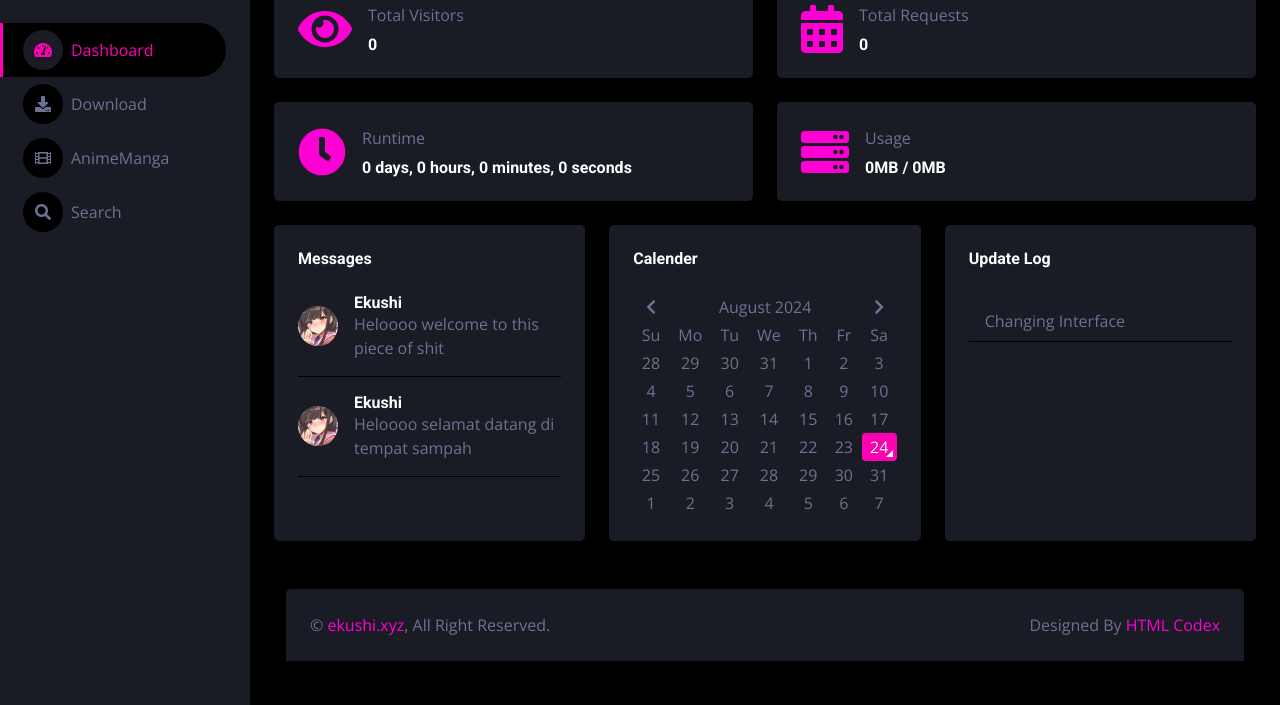
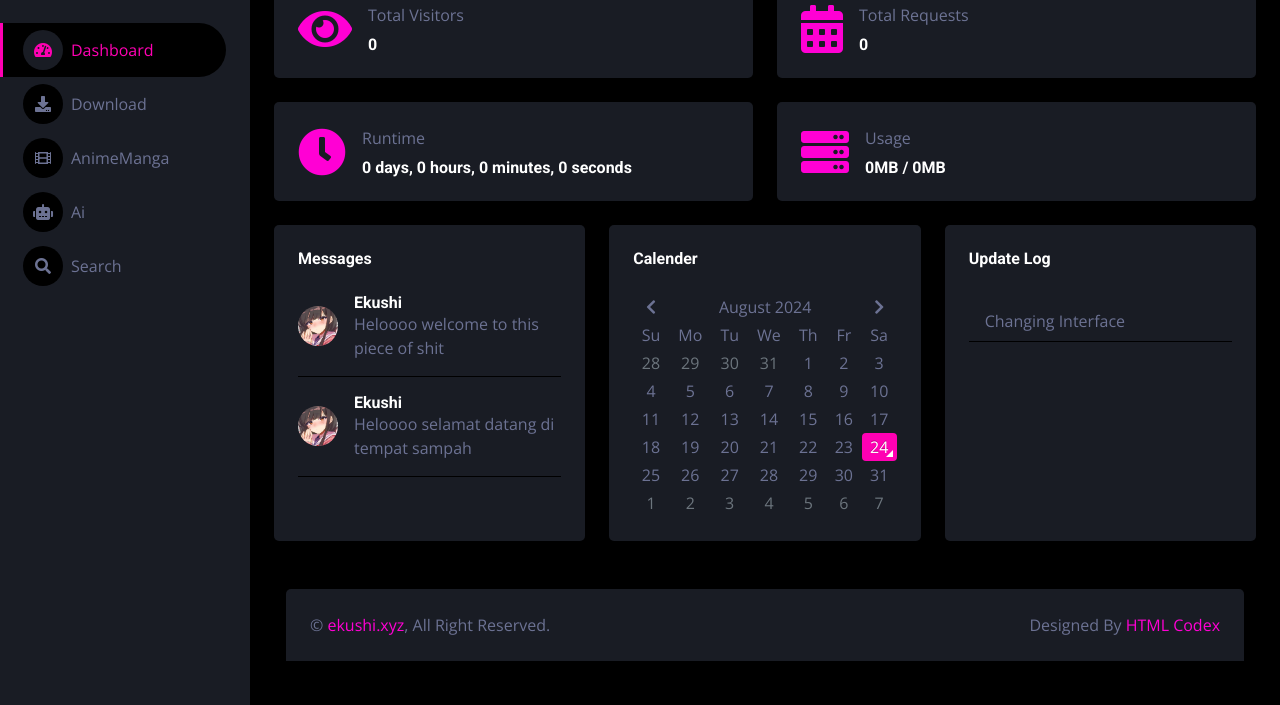
Before and after one commit to ExyXyz/e, a plain HTML site: page index.html in a window 1280 px wide. Shown: the part 95-800 px from the top of the page. Drawn offline with nearby package versions, Linux system fonts and the light colour scheme; no server answers.

Commit message:
Update index.html

```diff
--- a/index.html
+++ b/index.html
@@ -8,41 +8,32 @@
     <meta content="" name="keywords">
     <meta content="" name="description">
 
-    <!-- Favicon -->
     <link href="img/user.jpg" rel="icon">
 
-    <!-- Google Web Fonts -->
     <link rel="preconnect" href="https://fonts.googleapis.com">
     <link rel="preconnect" href="https://fonts.gstatic.com" crossorigin>
     <link href="https://fonts.googleapis.com/css2?family=Open+Sans:wght@400;600&family=Roboto:wght@500;700&display=swap" rel="stylesheet">
 
-    <!-- Icon Font Stylesheet -->
     <link href="https://cdnjs.cloudflare.com/ajax/libs/font-awesome/5.10.0/css/all.min.css" rel="stylesheet">
     <link href="https://cdn.jsdelivr.net/npm/bootstrap-icons@1.4.1/font/bootstrap-icons.css" rel="stylesheet">
 
-    <!-- Libraries Stylesheet -->
     <link href="lib/owlcarousel/assets/owl.carousel.min.css" rel="stylesheet">
     <link href="lib/tempusdominus/css/tempusdominus-bootstrap-4.min.css" rel="stylesheet" />
 
-    <!-- Customized Bootstrap Stylesheet -->
     <link href="css/bootstrap.min.css" rel="stylesheet">
 
-    <!-- Template Stylesheet -->
     <link href="css/style.css" rel="stylesheet">
 </head>
 
 <body>
     <div class="container-fluid position-relative d-flex p-0">
-        <!-- Spinner Start -->
         <div id="spinner" class="show bg-dark position-fixed translate-middle w-100 vh-100 top-50 start-50 d-flex align-items-center justify-content-center">
             <div class="spinner-border text-primary" style="width: 3rem; height: 3rem;" role="status">
                 <span class="sr-only">Loading...</span>
             </div>
         </div>
-        <!-- Spinner End -->
 
 
-<!-- Sidebar Start -->
 <div class="sidebar pe-4 pb-3">
     <nav class="navbar bg-secondary navbar-dark">
         <a href="index.html" class="navbar-brand mx-4 mb-3 d-flex align-items-center">
@@ -57,18 +48,16 @@
                     <a href="index.html" class="nav-item nav-link active"><i class="fa fa-tachometer-alt me-2"></i>Dashboard</a>
                     <a href="download.html" class="nav-item nav-link"><i class="fa fa-download me-2"></i>Download</a>
                     <a href="anime.html" class="nav-item nav-link"><i class="fa fa-film me-2"></i>AnimeManga</a>
+                    <a href="ai.html" class="nav-item nav-link"><i class="fa fa-robot me-2"></i>Ai</a>
                     <a href="search.html" class="nav-item nav-link"><i class="fa fa-search me-2"></i>Search</a>
                         </div>
                     </div>
                 </div>
             </nav>
         </div>
-        <!-- Sidebar End -->
 
 
-        <!-- Content Start -->
         <div class="content">
-            <!-- Navbar Start -->
             <nav class="navbar navbar-expand bg-secondary navbar-dark sticky-top px-4 py-0">
                 <a href="index.html" class="navbar-brand d-flex d-lg-none me-4">
                     <h2 class="text-primary mb-0"><i class="fa fa-user-edit"></i></h2>
@@ -88,10 +77,8 @@
                     </div>
                 </div>
             </nav>
-            <!-- Navbar End -->
 
 
-<!-- Stats Start -->
 <div class="container-fluid pt-4 px-4">
     <div class="row g-4">
         <div class="col-sm-6 col-xl-6">
@@ -132,7 +119,6 @@
         </div>
     </div>
 </div>
-<!-- Stats End -->
 
 <div class="container-fluid pt-4 px-4">
     <div class="row g-4">
@@ -186,7 +172,6 @@
             </div>
         </div>
 
-            <!-- Footer Start -->
             <div class="container-fluid pt-4 px-4">
                 <div class="bg-secondary rounded-top p-4">
                     <div class="row">
@@ -194,18 +179,14 @@
                             &copy; <a href="#">ekushi.xyz</a>, All Right Reserved.
                         </div>
                         <div class="col-12 col-sm-6 text-center text-sm-end">
-                            <!--/*** This template is free as long as you keep the footer author’s credit link/attribution link/backlink. If you'd like to use the template without the footer author’s credit link/attribution link/backlink, you can purchase the Credit Removal License from "https://htmlcodex.com/credit-removal". Thank you for your support. ***/-->
                             Designed By <a href="https://htmlcodex.com">HTML Codex</a>
                         </div>
                     </div>
                 </div>
             </div>
-            <!-- Footer End -->
         </div>
-        <!-- Content End -->
 
 
-        <!-- Back to Top -->
         <a href="#" class="btn btn-lg btn-primary btn-lg-square back-to-top"><i class="bi bi-arrow-up"></i></a>
     </div>
 
@@ -216,13 +197,11 @@
                 .then(data => {
                     console.log('Fetched Data:', data); // Debugging: log the fetched data
 
-                    // Update the interface
                     document.querySelector("#total-visitors").innerText = data.total_visitors;
                     document.querySelector("#total-requests").innerText = data.total_requests;
                     document.querySelector("#runtime").innerText = data.runtime;
                     document.querySelector("#usage").innerText = data.usage;
 
-                    console.log('Interface Updated'); // Debugging: confirm the interface update
                 })
                 .catch(error => {
                     console.error('Error fetching stats:', error); // Debugging: log errors
@@ -235,7 +214,6 @@
         });
     </script>
 
-    <!-- JavaScript Libraries -->
     <script src="https://code.jquery.com/jquery-3.4.1.min.js"></script>
     <script src="https://cdn.jsdelivr.net/npm/bootstrap@5.0.0/dist/js/bootstrap.bundle.min.js"></script>
     <script src="lib/chart/chart.min.js"></script>
@@ -246,7 +224,6 @@
     <script src="lib/tempusdominus/js/moment-timezone.min.js"></script>
     <script src="lib/tempusdominus/js/tempusdominus-bootstrap-4.min.js"></script>
 
-    <!-- Template Javascript -->
     <script src="js/main.js"></script>
 </body>
 
```
